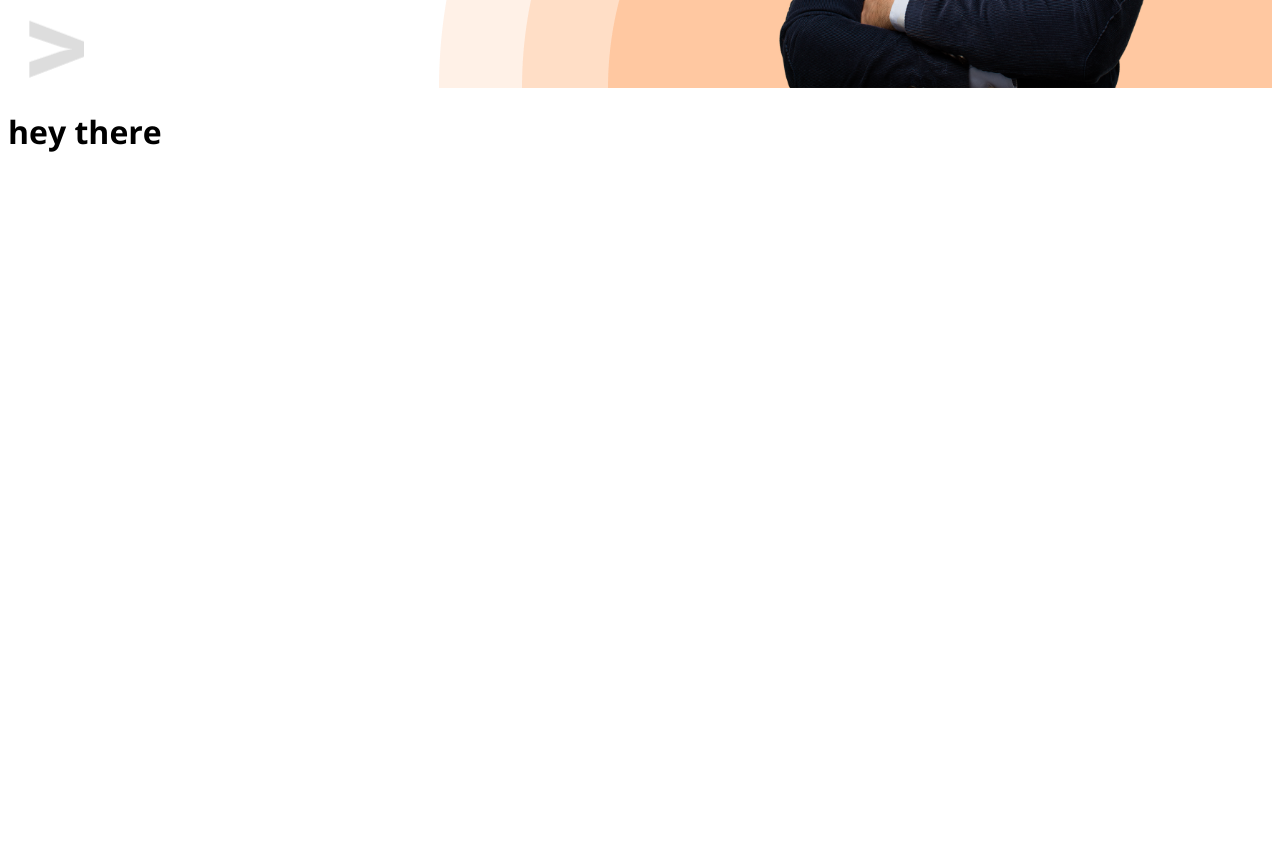
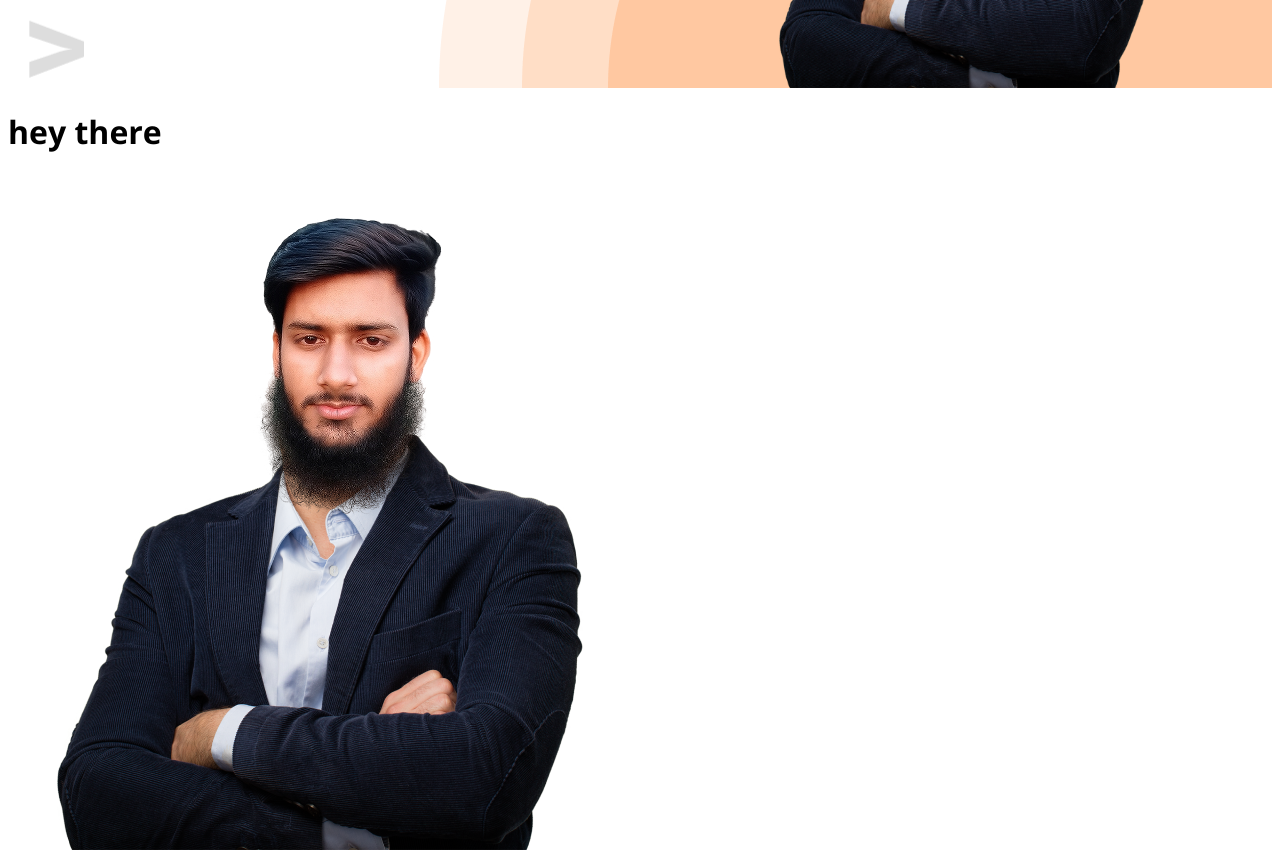
Before and after one commit to rubelmunshi650/portfolio-project, a plain HTML site: page index.html in a window 1280 px wide. Shown: the part 525-1388 px from the top of the page. Before the commit the page ends 800 px from the top, so only its background shows below. Drawn offline with nearby package versions, Linux system fonts and the light colour scheme.

Commit message:
added an image

```diff
--- a/index.html
+++ b/index.html
@@ -43,6 +43,7 @@
     </header>
     <main>
         <h1>hey there</h1>
+        <img src="./images/rubel4.png" alt="image">
     </main>
     <footer></footer>
 </body>
```
